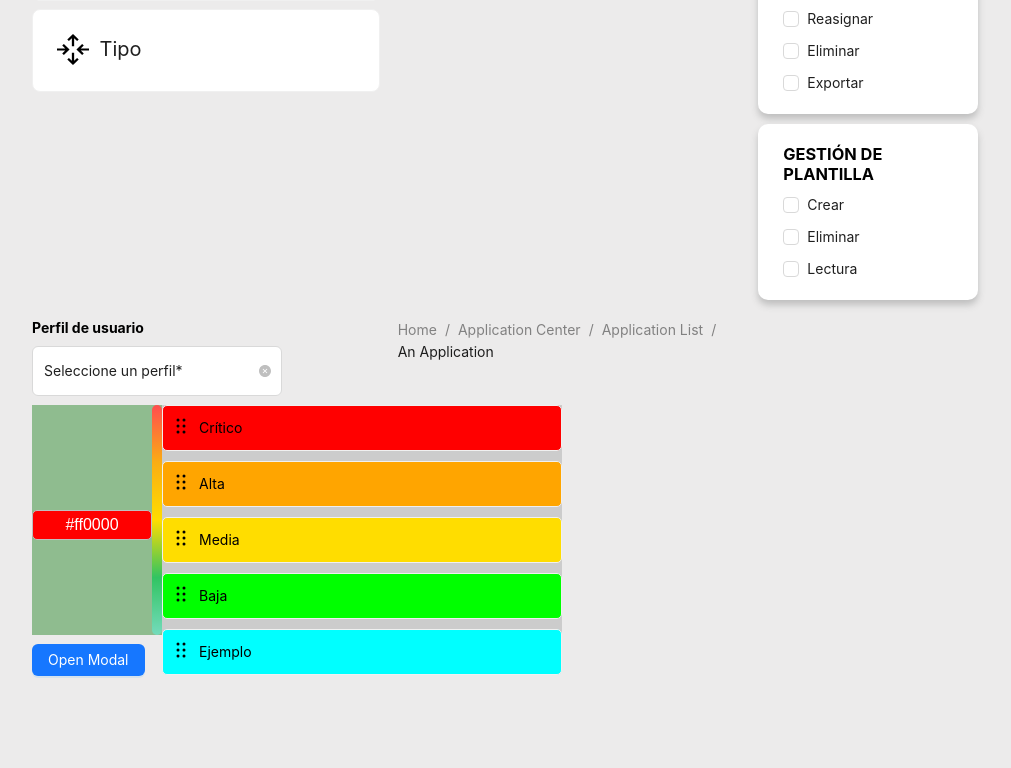
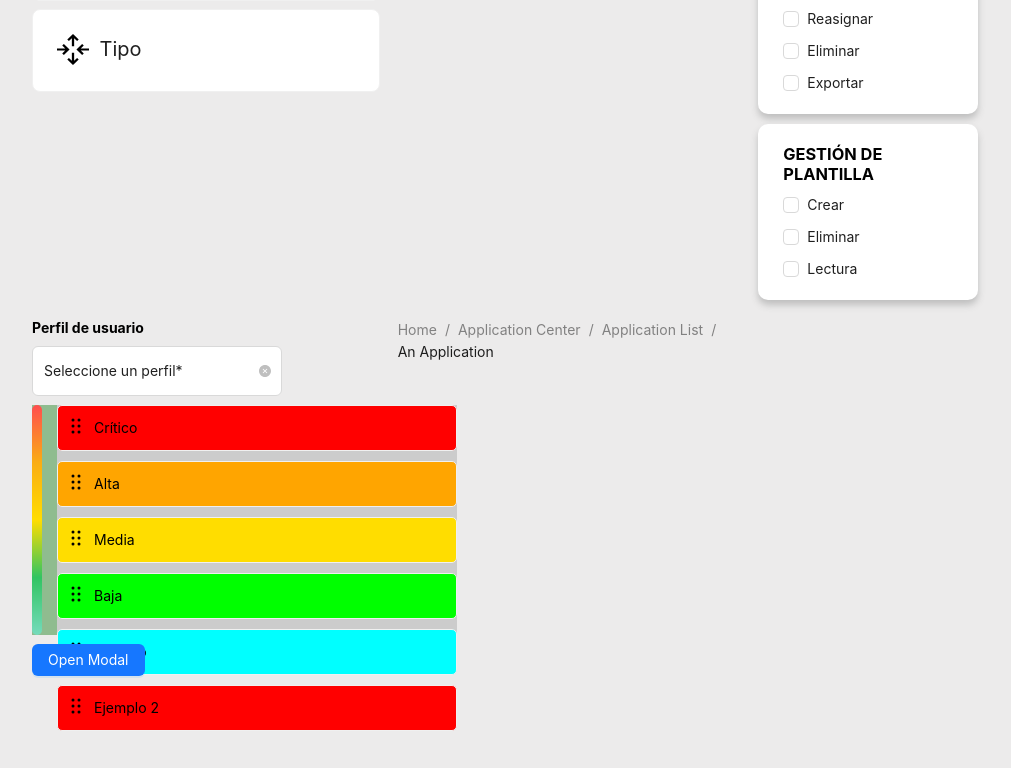
Before and after one commit to andersonNB/UIKITNelumbo, a Next.js app: page / in a window 1280 px wide. Shown: the part 611-1379 px from the top of the page, without its empty margins (64-1075 px from the left). Built offline with nearby package versions, Linux system fonts and the light colour scheme.

Commit message:
FEATURE: Copia Drag y Colorpicker

```diff
--- a/src/components/globals/ColorPicker/index.tsx
+++ b/src/components/globals/ColorPicker/index.tsx
@@ -53,13 +53,6 @@ const ColorPicker = ({ onChange, newColor, setFinalColorSon }) => {
                     onChange={onChange}
                 /> */}
             </div>
-            <input
-                type="text"
-                value={color}
-                readOnly
-                className={styles['color-value']}
-                style={{ backgroundColor: color, color: newColor > 50 ? '#000' : '#fff' }}
-            />
         </div>
     );
 };
--- a/src/components/globals/ColorPicker/styles.module.scss
+++ b/src/components/globals/ColorPicker/styles.module.scss
@@ -16,6 +16,7 @@
 	background: linear-gradient(to bottom, $macro-error, $macro-warning, $macro-yellow, $macro-low-priority, $macro-low-priority-light);
 	position: relative;
 	border-radius: 20px;
+	margin-right: 15px;
 }
 
 .color-range {
--- a/src/components/globals/Drag/Index.tsx
+++ b/src/components/globals/Drag/Index.tsx
@@ -22,7 +22,17 @@ const QuoteList = React.memo(function QuoteList({ quotes }) {
 export function CustomDragDrop() {
 
 
-    const getColor = (index) => {
+    // const getColor = (index) => {
+    //     const colors = [
+    //         '#FF0000', // Red
+    //         '#FFA500', // Orange
+    //         '#FFDD00', // Yellow
+    //         '#00FF00', // Green
+    //         '#00FFFF'  // Cyan
+    //     ];
+    //     return colors[index % colors.length];
+    // };
+
     const colors = [
         '#FF0000', // Red
         '#FFA500', // Orange
@@ -30,14 +40,13 @@ export function CustomDragDrop() {
         '#00FF00', // Green
         '#00FFFF'  // Cyan
     ];
-        return colors[index % colors.length];
-    };
     const [finalColorSon, setFinalColorSon] = useState();
-    const initial = ['Crítico', 'Alta', 'Media', 'Baja', 'Ejemplo',].map((content, index) => {
+    const initial = ['Crítico', 'Alta', 'Media', 'Baja', 'Ejemplo','Ejemplo 2'].map((content, index) => {
+        console.log(content, colors[index % colors.length], index % colors.length, index, colors.length)
         const custom = {
             id: `id-${index}`,
             content: <ItemDrag content={content} />,
-            color: getColor(index),
+            color: colors[index % colors.length],
         };
         return custom;
     });
@@ -64,7 +73,7 @@ export function CustomDragDrop() {
 
         const updatedQuotes = quotes.map((quote, index) => ({
             ...quote,
-            color: getColor(index) // Update color based on new index
+            color: colors[index % colors.length] // Update color based on new index
         }));
 
         setState({ quotes: updatedQuotes });
@@ -84,7 +93,7 @@ export function CustomDragDrop() {
                         className={styles['main-container']}
                         ref={provided.innerRef}
                         {...provided.droppableProps}
-                        style={{  height: '280px !important', background:'#ccc' }}>
+                        style={{  height: 'auto !important', background:'#ccc' }}>
                         <ColorPicker onChange={handleColorChange} newColor={newColor} setFinalColorSon={setFinalColorSon} />
                         <QuoteList quotes={state.quotes} />
                         {provided.placeholder}
```
Lines whose indentation alone changed are shown as unchanged.
